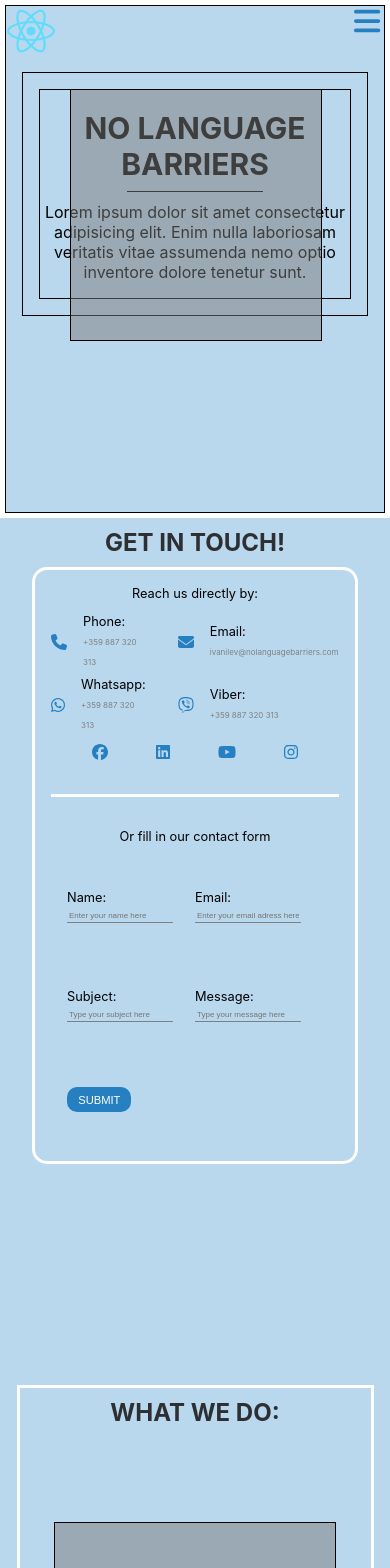
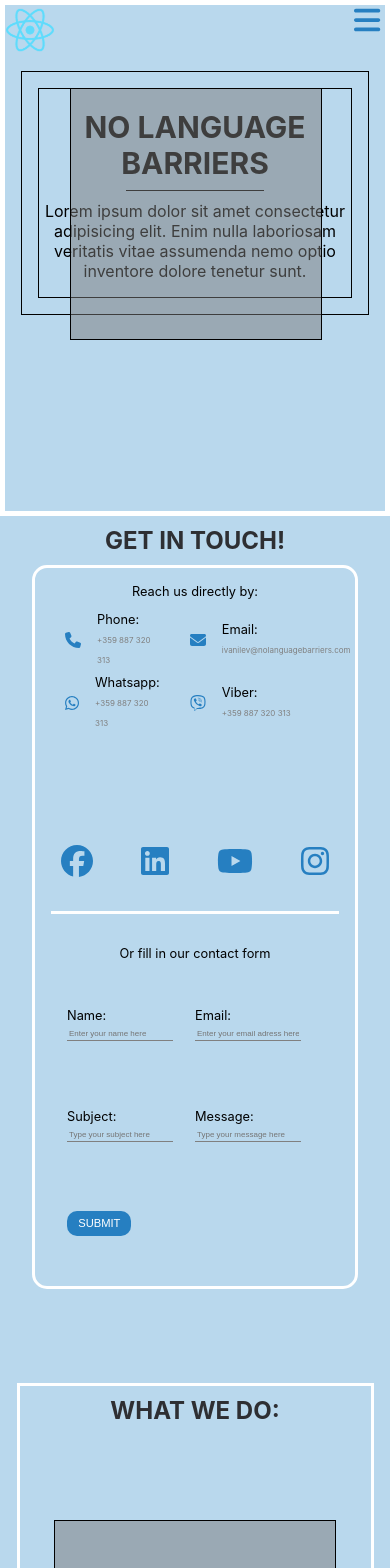
Before and after one commit to georgievmv/NoLanguageBarriers, a React (Create React App) app: page / in a window 390 px wide. Shown: the top 1568 px of the page. Built offline with nearby package versions, Linux system fonts and the light colour scheme.

Commit message:
improve styles

```diff
--- a/src/App.css
+++ b/src/App.css
@@ -30,7 +30,7 @@
 }
 .social-icon {
   color: rgb(38, 127, 193);
-  height: 1rem;
+  height: 2rem;
   cursor: pointer;
 }
 @media (max-width: 650px) {
--- a/src/components/Contacts.module.css
+++ b/src/components/Contacts.module.css
@@ -1,6 +1,8 @@
 .container {
   display: flex;
   gap: 2rem;
+  padding-left: 30px;
+  padding-right: auto;
   align-items: center;
   margin-bottom: 1rem;
   margin-right: 0px;
@@ -28,9 +30,3 @@
 }
 
 /* if variant 2 */
-.container:before {
-  content: "";
-}
-.container:after {
-  content: "";
-}
--- a/src/pages/GetInTouch.js
+++ b/src/pages/GetInTouch.js
@@ -1,4 +1,5 @@
 import React from "react";
+import { useRef, useState } from "react";
 import styles from "./GetInTouch.module.css";
 import {
   phoneIcon,
@@ -12,6 +13,33 @@
 } from "../assets/icons";
 import Contacts from "../components/Contacts";
 const GetInTouch = () => {
+  const nameRef = useRef();
+  const emailRef = useRef();
+  const subjectRef = useRef();
+  const messageRef = useRef();
+  const [error, setError] = useState("");
+
+  const formSubmitHandler = (e) => {
+    e.preventDefault();
+    if (
+      nameRef.current.value &&
+      emailRef.current.value &&
+      subjectRef.current.value &&
+      messageRef.current.value
+    ) {
+      if (emailRef.current.value.includes("@")) {
+        console.log([
+          nameRef.current.value,
+          emailRef.current.value,
+          subjectRef.current.value,
+          messageRef.current.value,
+        ]);
+      } else {
+        setError("Email is not valid.");
+      }
+    } else setError("Please fill all fields.");
+  };
+
   return (
     <div id="getInTouch" className={styles.container}>
       <h1 className={styles.heading}>Get in touch!</h1>
@@ -50,10 +78,22 @@
         <div className={styles.separator}></div>
         <div className={styles.contactForm}>
           <p>Or fill in our contact form</p>
-          <form>
+          {error === "Email is not valid." ? (
+            <p className={styles.errorMessage}>{error}</p>
+          ) : (
+            ""
+          )}
+          {error === "Please fill all fields." ? (
+            <p className={styles.errorMessage}>{error}</p>
+          ) : (
+            ""
+          )}
+          <form onSubmit={formSubmitHandler}>
             <div className={styles.inputGroup}>
               <label htmlFor="name">Name:</label>
               <input
+                onChange={() => setError("")}
+                ref={nameRef}
                 placeholder="Enter your name here"
                 name="name"
                 type="text"
@@ -62,6 +102,8 @@
             <div className={styles.inputGroup}>
               <label htmlFor="email">Email:</label>
               <input
+                onChange={() => setError("")}
+                ref={emailRef}
                 placeholder="Enter your email adress here"
                 name="email"
                 type="text"
@@ -70,6 +112,8 @@
             <div className={styles.inputGroup}>
               <label htmlFor="subject">Subject:</label>
               <input
+                onChange={() => setError("")}
+                ref={subjectRef}
                 placeholder="Type your subject here"
                 name="subject"
                 type="text"
@@ -78,6 +122,8 @@
             <div className={styles.inputGroup}>
               <label htmlFor="message">Message:</label>
               <input
+                onChange={() => setError("")}
+                ref={messageRef}
                 placeholder="Type your message here"
                 name="message"
                 type="text"
--- a/src/pages/GetInTouch.module.css
+++ b/src/pages/GetInTouch.module.css
@@ -36,11 +36,14 @@
   height: 90%;
   width: 50%;
   margin: 1rem;
+  position: relative;
 }
 .directly p {
   align-self: center;
 }
-
+.contactForm p {
+  align-self: center;
+}
 .social {
   width: 70%;
   display: flex;
@@ -65,7 +68,10 @@
   height: 100%;
   width: 100%;
 }
-
+.contactForm input:focus {
+  background-color: transparent;
+  outline: none;
+}
 .inputGroup {
   width: 50%;
   display: flex;
@@ -79,6 +85,7 @@
   margin-top: 10px;
 }
 .button {
+  cursor: pointer;
   background-color: rgb(38, 127, 193);
   border: none;
   color: white;
@@ -86,6 +93,60 @@
   padding-block: 0.5rem;
   border-radius: 10px;
 }
+
+.errorMessage {
+  position: absolute;
+  top: 1rem;
+  right: 40%;
+  color: #d9534f;
+  animation: shake 1s forwards;
+}
+
+@keyframes shake {
+  10%,
+  90% {
+    transform: translate3d(-1px, 0, 0);
+  }
+
+  20%,
+  80% {
+    transform: translate3d(2px, 0, 0);
+  }
+
+  30%,
+  50%,
+  70% {
+    transform: translate3d(-4px, 0, 0);
+  }
+
+  40%,
+  60% {
+    transform: translate3d(4px, 0, 0);
+  }
+}
+@keyframes shakeMobile {
+  10%,
+  90% {
+    transform: translateX(-49%);
+  }
+
+  20%,
+  80% {
+    transform: translateX(-51);
+  }
+
+  30%,
+  50%,
+  70% {
+    transform: translateX(-48%);
+  }
+
+  40%,
+  60% {
+    transform: translateX(-52%);
+  }
+}
+
 /* @media (max-width: 650px) {
   .contact-icon {
     height: 1rem;
@@ -145,9 +206,17 @@
   }
 }
  */
+
 @media (max-width: 650px) {
   .contact-icon {
     height: 1rem;
+  }
+  .errorMessage {
+    left: 50%;
+    width: 200px;
+    transform: translateX(-50%);
+    animation: none;
+    animation: shakeMobile 1s forwards;
   }
   .heading {
     font-size: 1.5rem;
@@ -156,11 +225,13 @@
   }
   .container {
     height: 100vh;
-    min-height: 350px;
+    min-height: 500px;
   }
   .content {
+    height: 85%;
     flex-direction: column;
     align-items: center;
+    justify-content: center;
   }
   .separator {
     border-right: none;
@@ -200,6 +271,7 @@
     font-size: 0.8rem;
   }
   .contactForm {
+    height: 55%;
     width: 80%;
   }
   .contactForm input {
--- a/src/pages/Home.module.css
+++ b/src/pages/Home.module.css
@@ -1,9 +1,9 @@
 .container {
   margin: 20px;
   height: 100vh;
-  border: 1px solid black;
   background-color: rgb(185, 216, 237);
   position: relative;
+  overflow: hidden;
 }
 .contentBox {
   height: 100%;
@@ -14,7 +14,7 @@
 
 .content {
   border: 1px solid black;
-  margin: 4rem;
+  margin: 5%;
   display: flex;
   padding: 1rem;
   max-height: 100%;
@@ -59,7 +59,6 @@
   .container {
     margin: 5px;
     height: 100vh;
-    border: 1px solid black;
     background-color: rgb(185, 216, 237);
   }
   .text {
```
